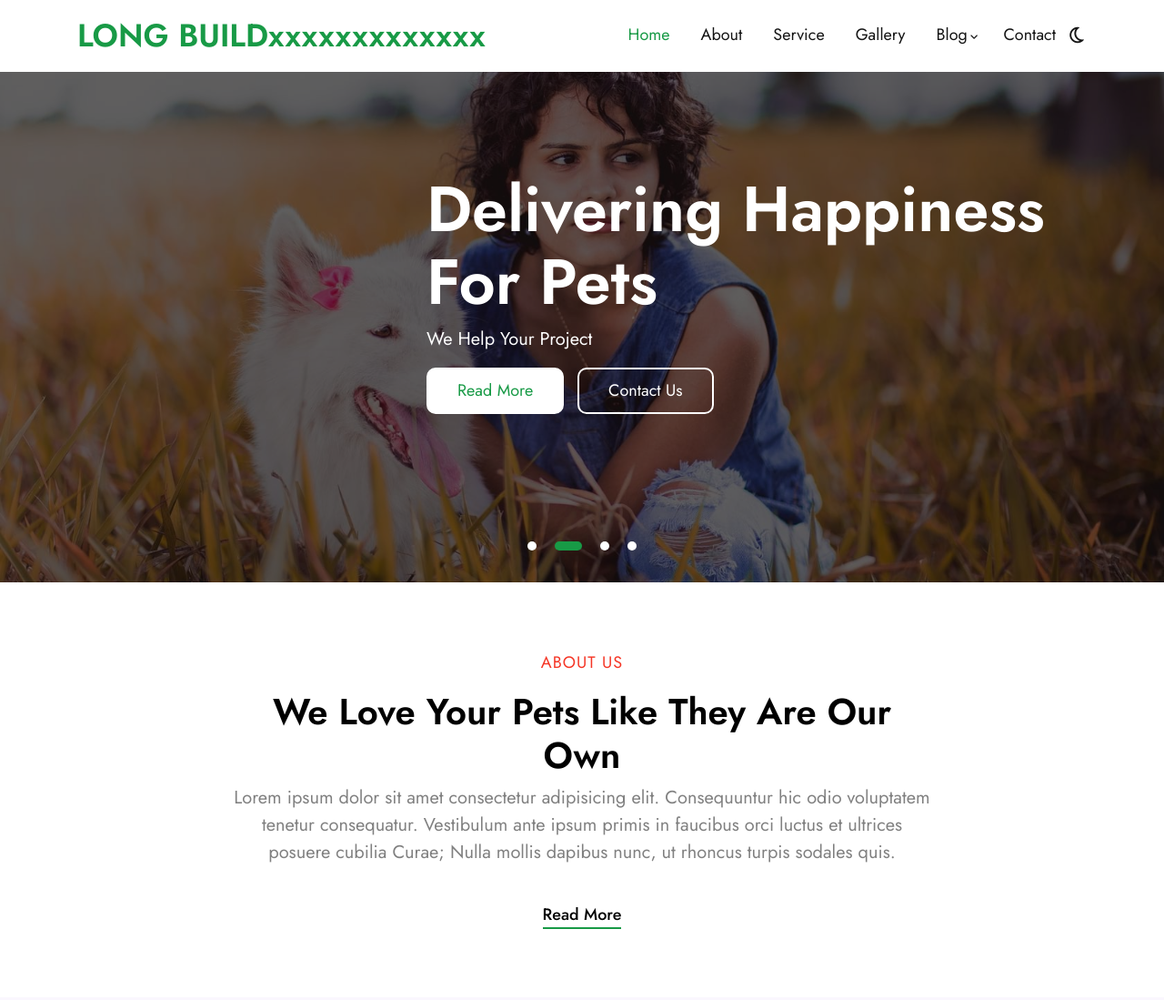
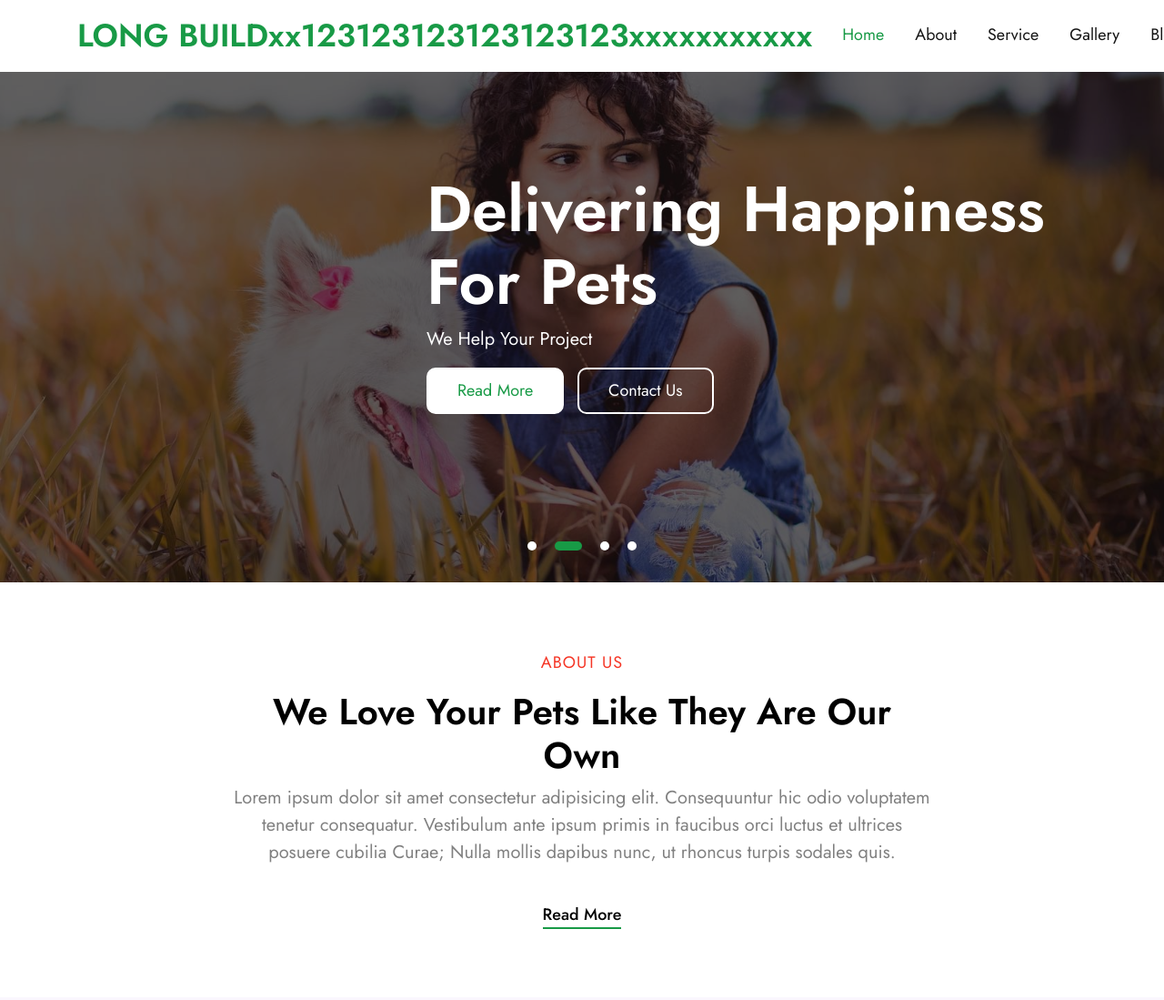
Before and after one commit to minhkhoaluong/longbuild, a plain HTML site: page index.html in a window 1280 px wide. Shown: the top 1099 px of the page at 91% size. Drawn offline with nearby package versions, Linux system fonts and the light colour scheme; a web font is replaced by a local one.

Commit message:
Update index.html

```diff
--- a/index.html
+++ b/index.html
@@ -35,7 +35,7 @@
     <div class="header__content container">
       <nav class="navbar navbar-expand-lg p-0  py-lg-2">
         <a class="navbar-brand" href="#">
-          LONG BUILDxxxxxxxxxxxxx
+          LONG BUILDxx123123123123123123xxxxxxxxxxx
         </a>
         <!-- thêm class " collapsed " vào để bật tắt icon bars, icon close -->
         <button class="navbar-toggler collapsed" type="button" data-toggle="collapse" data-target="#navbarCare"
```
